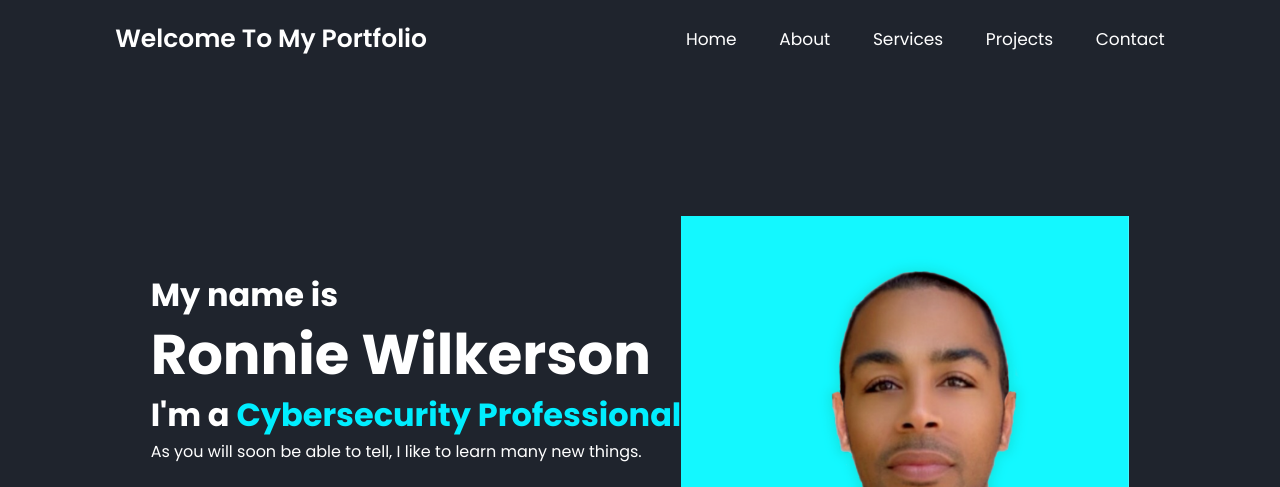
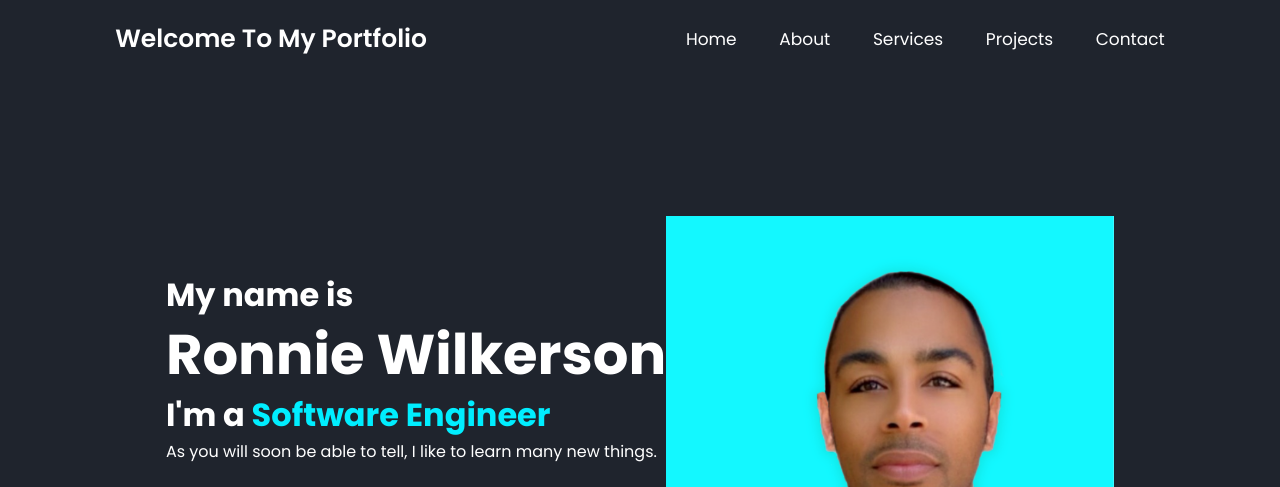
Before and after one commit to jowii26/Portfolio, a plain HTML site: page index.html in a window 1280 px wide. Shown: the top 487 px of the page. Drawn offline with nearby package versions, Linux system fonts and the light colour scheme.

Commit message:
Update index.html

```diff
--- a/index.html
+++ b/index.html
@@ -30,7 +30,7 @@
         <div class="home-content">
             <h3>My name is</h3>
             <h1>Ronnie Wilkerson</h1>
-            <h3>I'm a <span>Cybersecurity Professional</span></h3>
+            <h3>I'm a <span>Software Engineer</span></h3>
             <p>As you will soon be able to tell, I like to learn many
                 new things.</p>
             <div class="social-media">
```
